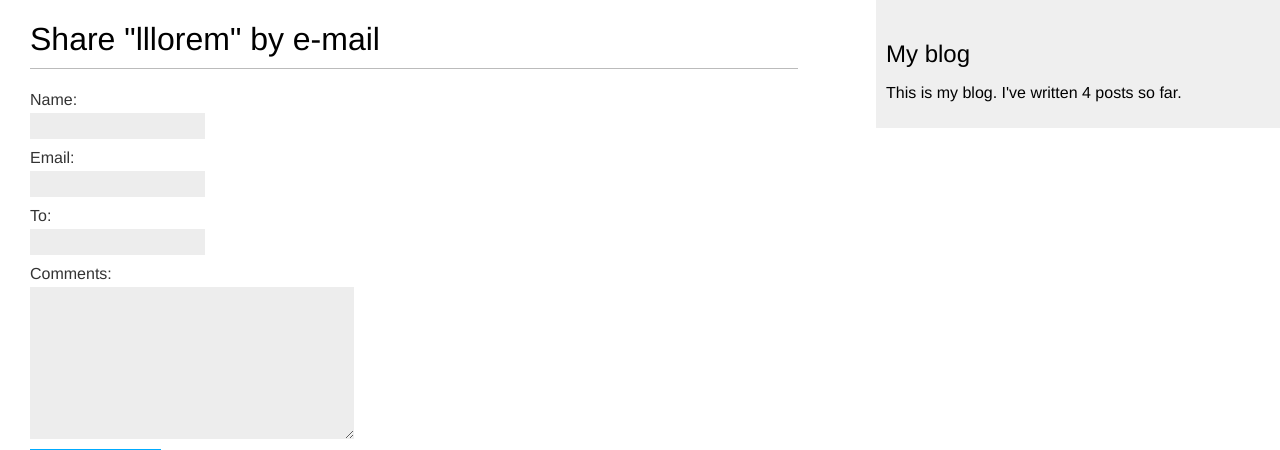
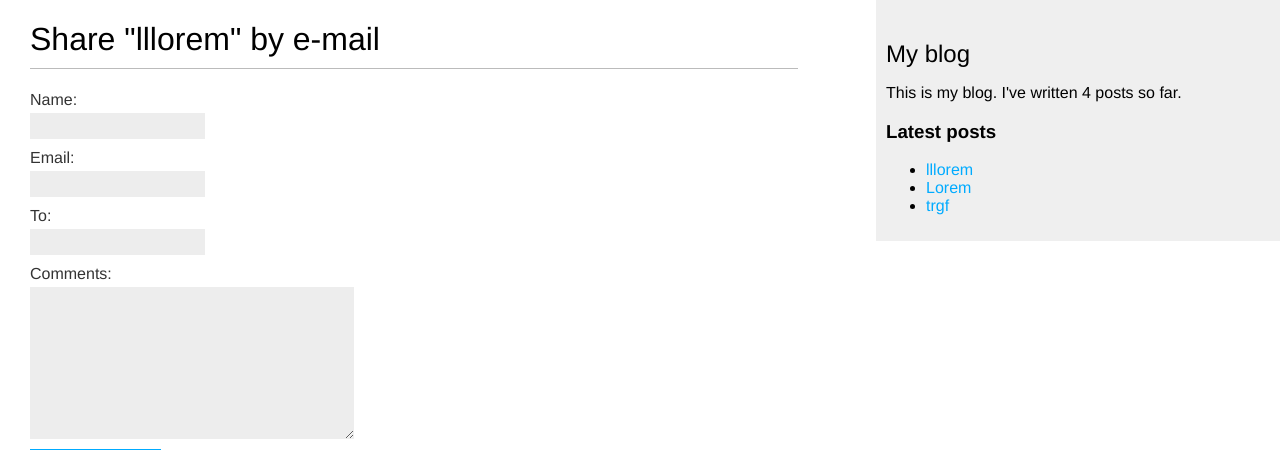
Before and after one commit to melissapixel/blog, a Django app: page /blog/post/5/share/ in a window 1280 px wide. Shown: the top 450 px of the page. Run offline with Django 4.2, Linux system fonts and the light colour scheme; data comes from the database, SQL or seed files in the repository.

Commit message:
show title latest posts

```diff
--- a/blog/templates/blog/base.html
+++ b/blog/templates/blog/base.html
@@ -1,5 +1,4 @@
-{% load blog_tags %}
-{% load static %} <!-- загружаем статичческие шаблонные теги (static) -->
+{% load blog_tags show_latest_posts static %}
 <!DOCTYPE html>
 <html lang="en">
 <head>
@@ -11,7 +10,7 @@
 <body>
 
     <div id="content">
-        {% block content %} # вставляем контент
+        {% block content %}
         {% endblock %}
     </div>
 
@@ -21,6 +20,10 @@
             This is my blog.
             I've written {% total_posts %} posts so far.
         </p>
+
+        <h3>Latest posts</h3>
+        {% show_latest_posts 3 %}
+
     </div>
 
 </body>
--- /dev/null
+++ b/blog/templates/blog/post/latest_posts.html
@@ -0,0 +1,7 @@
+<ul>
+    {% for post in latest_posts %}
+    <li>
+        <a href="{{ post.get_absolute_url }}">{{ post.title }}</a>
+    </li>
+    {% endfor %}
+</ul>
--- /dev/null
+++ b/blog/templatetags/show_latest_posts.py
@@ -0,0 +1,9 @@
+from django import template
+from ..models import Post
+
+register = template.Library()
+
+@register.inclusion_tag('blog/post/latest_posts.html')
+def show_latest_posts(count=5):
+    latest_posts = Post.published.order_by('-publish')[:count]
+    return {'latest_posts': latest_posts}
```
